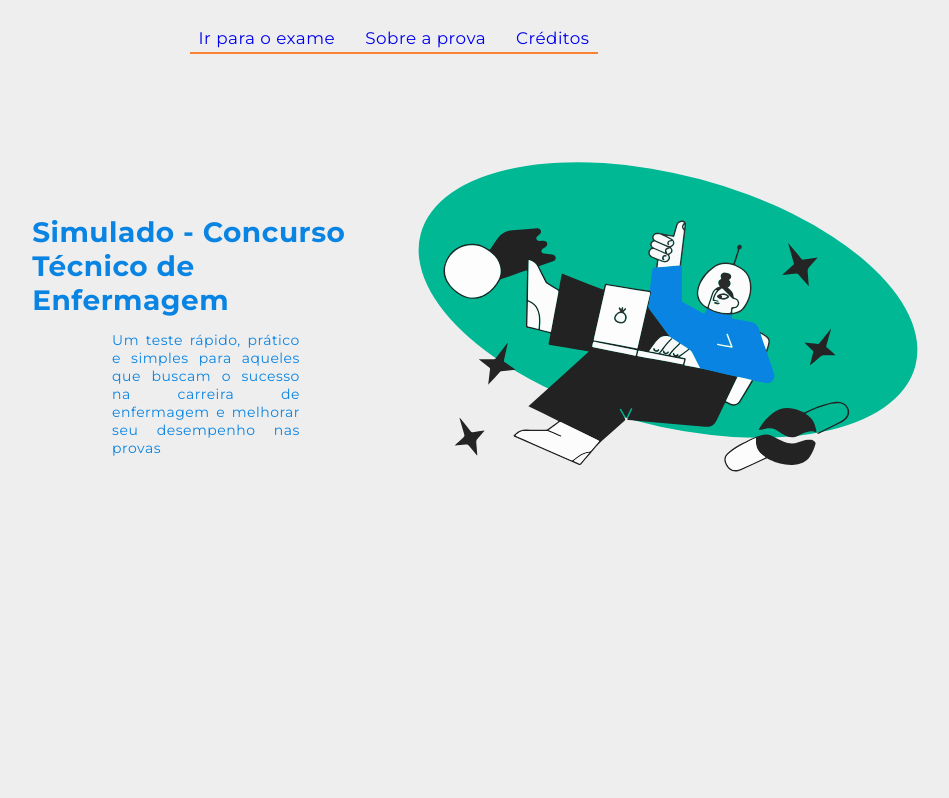
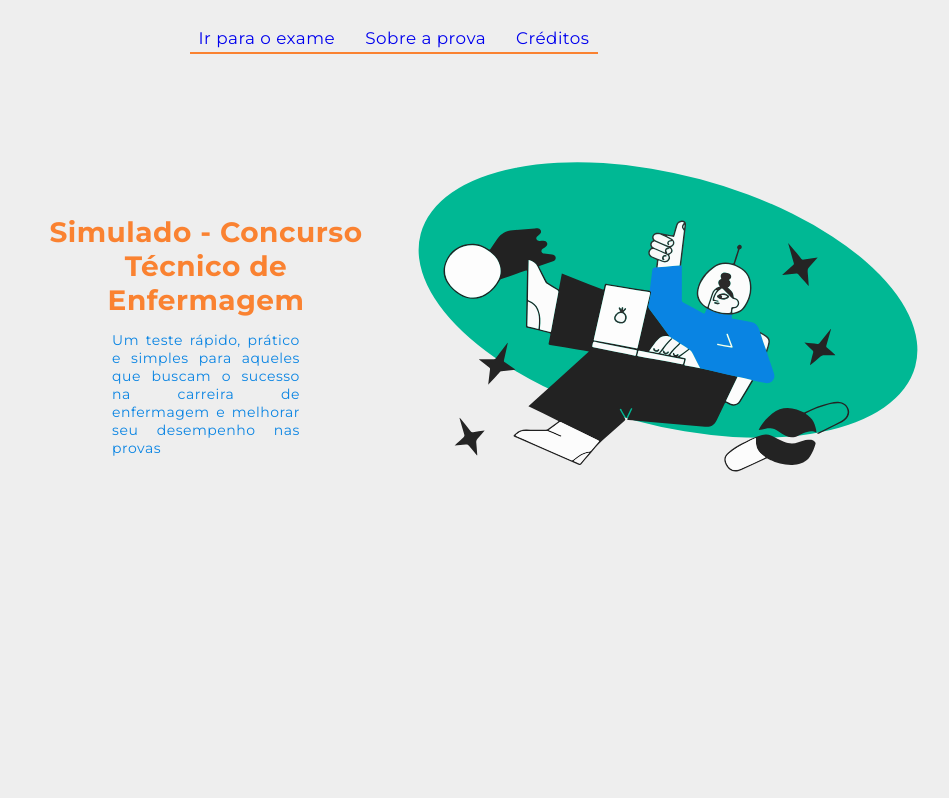
Before and after one commit to Moreira-Edu/ObjetoProva, a plain HTML site: page index.html in a window 1280 px wide. Shown: the top 798 px of the page, without its empty margins (246-1195 px from the left). Drawn offline with Linux system fonts and the light colour scheme.

Commit message:
style: title style

```diff
--- a/src/assets/css/views/index.css
+++ b/src/assets/css/views/index.css
@@ -53,8 +53,10 @@ a:visited {
   left: 125px;
 }
 .header-text > h1 {
+  color: var(--primary-orange);
+  font-weight: 600;
+  text-align: center;
   padding: 1rem;
-  /* border: 2px solid var(--primary-orange); */
   font-size: 2rem;
   border-radius: 25px;
   z-index: 1;
```
Also changed, not shown: 1 other file.
